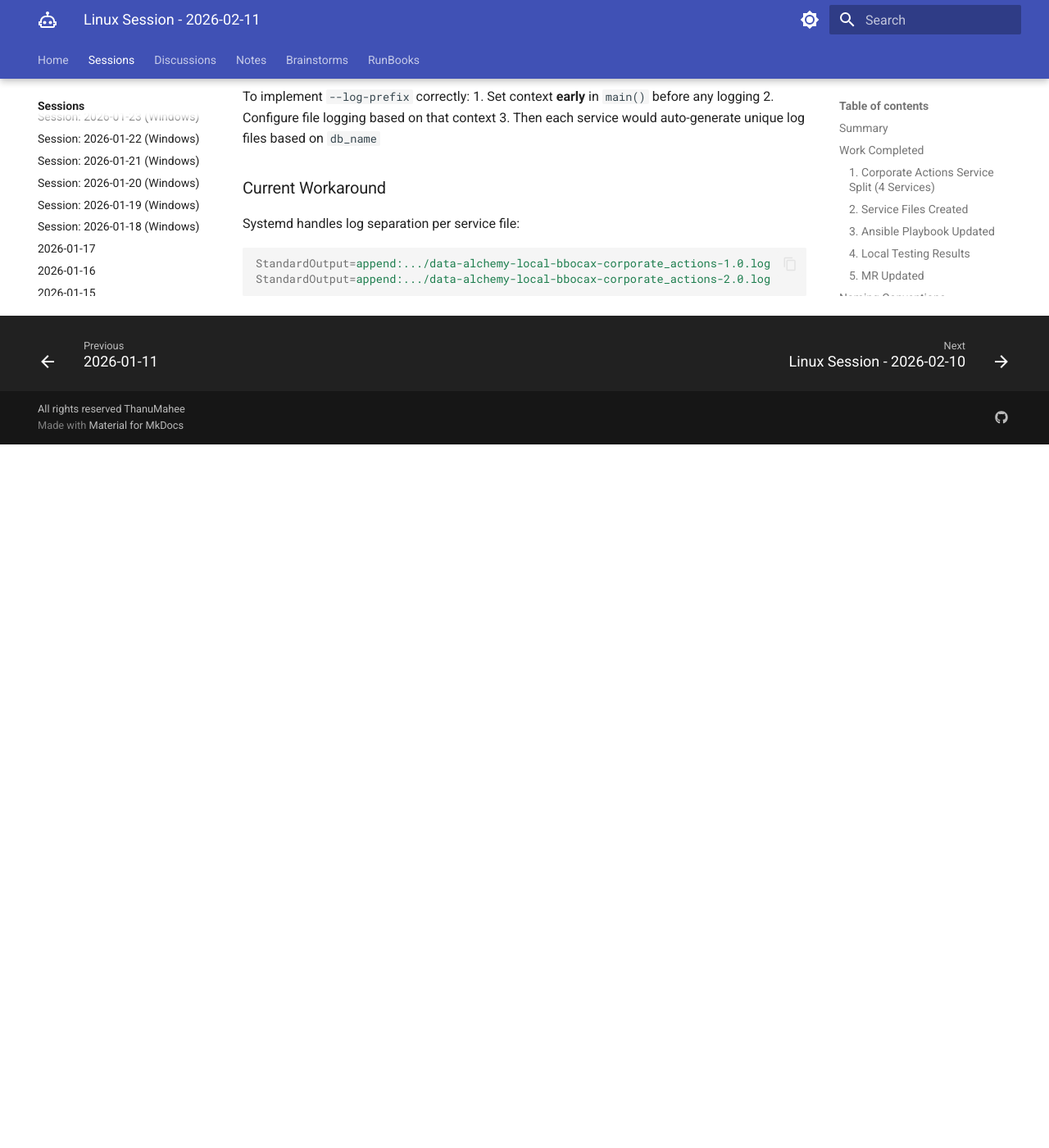
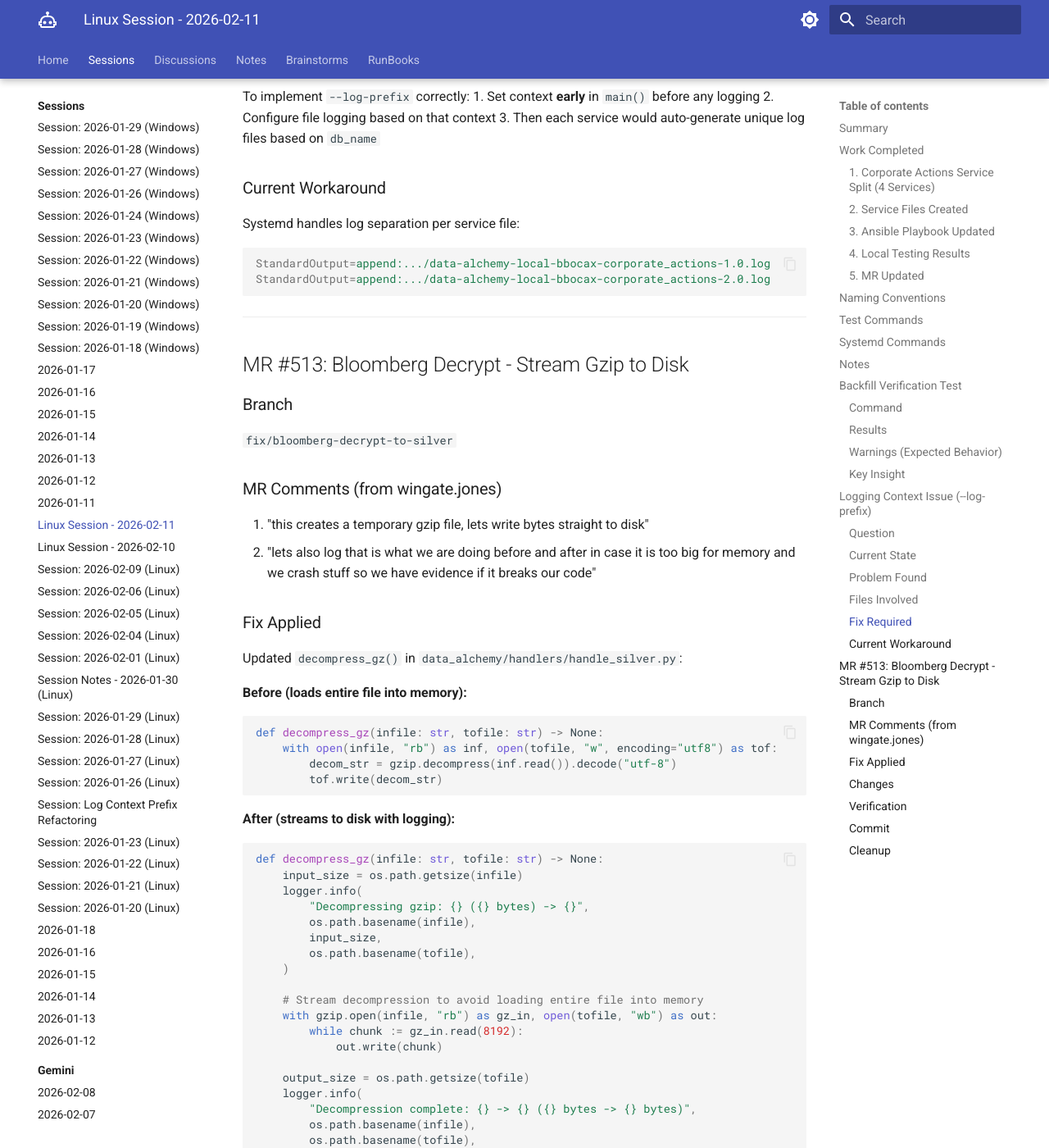
Before and after one commit to ThanuMahee12/AgentContext, an MkDocs documentation site: the page built from docs/sessions/claude/l-2026-02-11.md, in a window 1280 px wide and 1400 px high, scrolled down 5389 px. Shown: the whole window at 82% size. Built offline with MkDocs 1.6.1 and Material for MkDocs 9.7.7, drawn with Linux system fonts in a browser that asks for light colours; before the commit the page ends 5931 px from its top, so only the background shows below that; some of the changed text lies outside the part shown.

Commit message:
session: add MR #513 gzip streaming fix

````diff
--- a/docs/sessions/claude/l-2026-02-11.md
+++ b/docs/sessions/claude/l-2026-02-11.md
@@ -214,3 +214,73 @@ Systemd handles log separation per service file:
 StandardOutput=append:.../data-alchemy-local-bbocax-corporate_actions-1.0.log
 StandardOutput=append:.../data-alchemy-local-bbocax-corporate_actions-2.0.log
 ```
+
+---
+
+## MR #513: Bloomberg Decrypt - Stream Gzip to Disk
+
+### Branch
+`fix/bloomberg-decrypt-to-silver`
+
+### MR Comments (from wingate.jones)
+1. "this creates a temporary gzip file, lets write bytes straight to disk"
+2. "lets also log that is what we are doing before and after in case it is too big for memory and we crash stuff so we have evidence if it breaks our code"
+
+### Fix Applied
+Updated `decompress_gz()` in `data_alchemy/handlers/handle_silver.py`:
+
+**Before (loads entire file into memory):**
+```python
+def decompress_gz(infile: str, tofile: str) -> None:
+    with open(infile, "rb") as inf, open(tofile, "w", encoding="utf8") as tof:
+        decom_str = gzip.decompress(inf.read()).decode("utf-8")
+        tof.write(decom_str)
+```
+
+**After (streams to disk with logging):**
+```python
+def decompress_gz(infile: str, tofile: str) -> None:
+    input_size = os.path.getsize(infile)
+    logger.info(
+        "Decompressing gzip: {} ({} bytes) -> {}",
+        os.path.basename(infile),
+        input_size,
+        os.path.basename(tofile),
+    )
+
+    # Stream decompression to avoid loading entire file into memory
+    with gzip.open(infile, "rb") as gz_in, open(tofile, "wb") as out:
+        while chunk := gz_in.read(8192):
+            out.write(chunk)
+
+    output_size = os.path.getsize(tofile)
+    logger.info(
+        "Decompression complete: {} -> {} ({} bytes -> {} bytes)",
+        os.path.basename(infile),
+        os.path.basename(tofile),
+        input_size,
+        output_size,
+    )
+```
+
+### Changes
+1. **Stream to disk** - Uses `gzip.open()` with 8KB chunks instead of loading all into memory
+2. **Logging before** - Logs file name and input size before decompression
+3. **Logging after** - Logs file names and sizes after completion
+4. **Binary mode** - Writes bytes directly (`"wb"`) instead of decoding to UTF-8
+
+### Verification
+- Bloomberg decrypt tests: 4/4 passed
+- Pylint: No errors
+- Manual test: Streaming decompression works correctly
+
+### Commit
+```
+237cb75 fix: stream gzip decompression to disk with logging
+```
+
+### Cleanup
+Removed test data directories:
+- `/sf/data/bloomberg/corporate_actions/` (full removal)
+- `/sf/data/bloomberg/bbocax_cwiq_pipe/1.0/bronze/`
+- `/sf/data/bloomberg/bbocax_cwiq_pipe/1.0/silver/`
````
